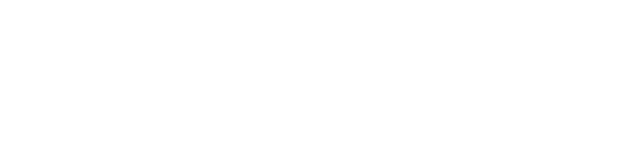
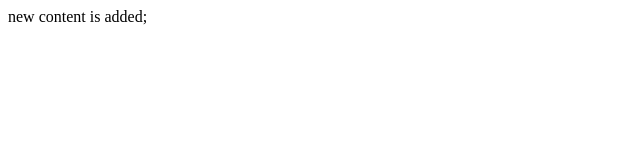
Before and after one commit to hnwindstorm/test1, a plain HTML site: page testOne/goods.html in a window 1280 px wide. Shown: the whole page, without its empty margins (0-640 px from the left). Drawn offline with Linux system fonts and the light colour scheme.

Commit message:
add somthind

```diff
--- a/testOne/goods.html
+++ b/testOne/goods.html
@@ -8,7 +8,7 @@
 </head>
 
 <body>
-
+    new content is added;
 </body>
 
 </html>
```
